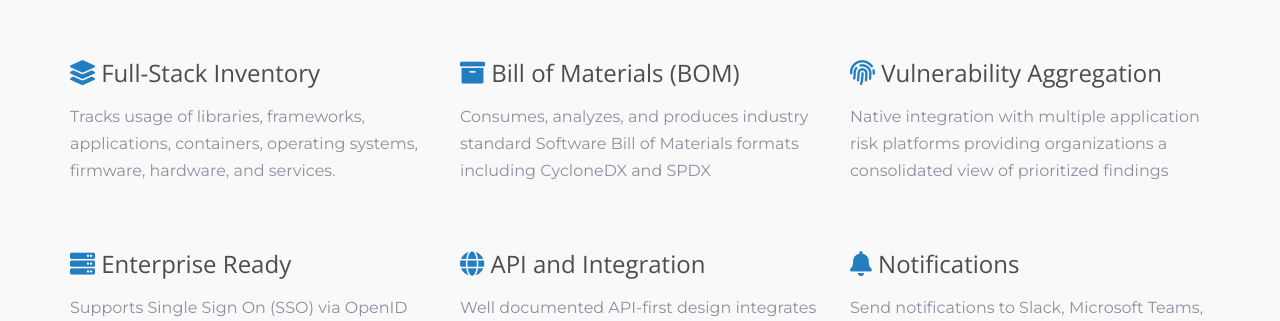
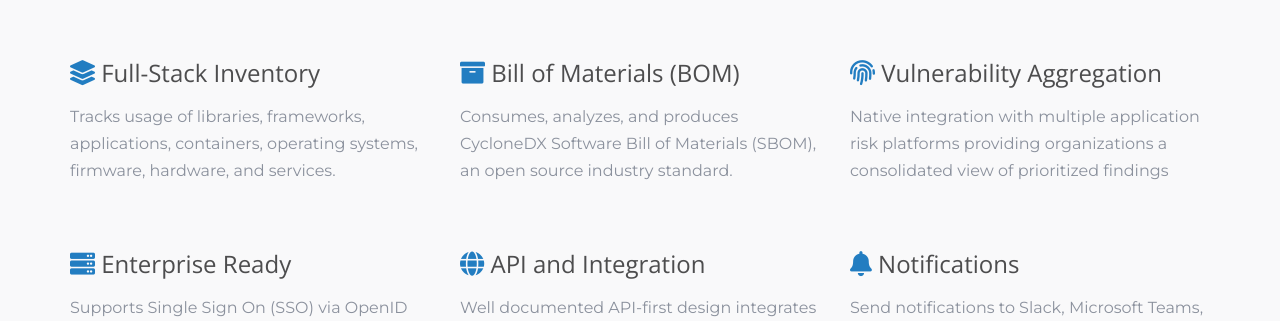
Before and after one commit to DependencyTrack/dependencytrack.org, a PHP site: page / in a window 1280 px wide. Shown: the part 4245-4566 px from the top of the page. Run offline with PHP 8.4, Linux system fonts and the light colour scheme; some web fonts are replaced.

Commit message:
Removed SPDX

```diff
--- a/index.php
+++ b/index.php
@@ -292,7 +292,7 @@
                         <div class="col-sm-4">
                             <div class="cta-wrapper">
                                 <h3><i class="fas fa-archive" aria-hidden="true"></i> <span class="feature">Bill of Materials (BOM)</span></h3>
-                                <p>Consumes, analyzes, and produces industry standard Software Bill of Materials formats including CycloneDX and SPDX</p>
+                                <p>Consumes, analyzes, and produces CycloneDX Software Bill of Materials (SBOM), an open source industry standard.</p>
                             </div>
                         </div>
                         <div class="col-sm-4">
```
